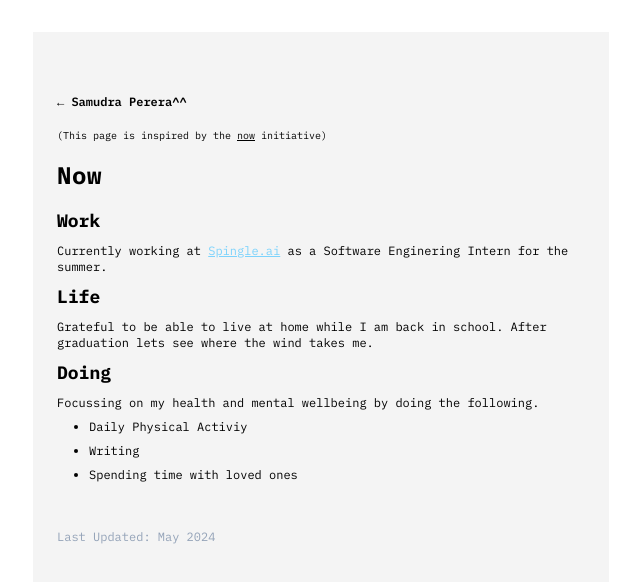
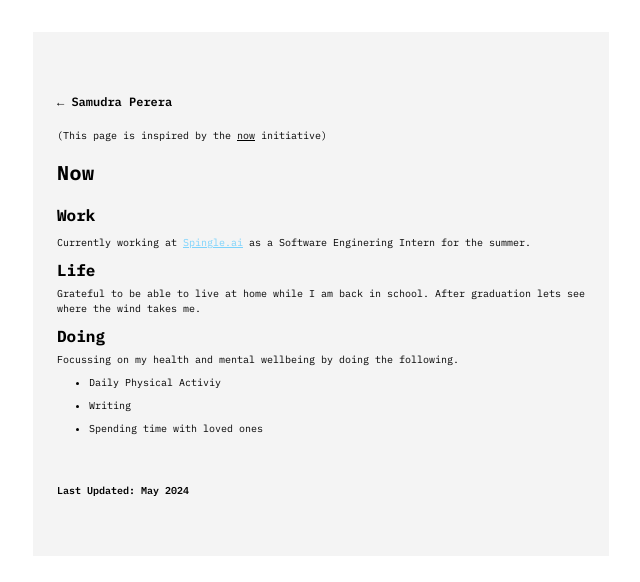
Before and after one commit to samudra-perera/portfolio-site, a React (Vite) app: page /now in a window 1280 px wide. Shown: the top 582 px of the page, without its empty margins (127-767 px from the left). Built offline with nearby package versions, Linux system fonts and the light colour scheme.

Commit message:
More QOL animations and modified back button to return back one page instead of home

```diff
--- a/src/Home.tsx
+++ b/src/Home.tsx
@@ -27,7 +27,7 @@ const Home = () => {
               width="20"
               height="20"
               viewBox="0 0 50 50"
-              className={`fill-current text-accent-${accentTheme} transition-transform transition-colors duration-500 ease-in-out group-hover:scale-110 group-hover:text-accent-hover-${accentTheme}`}
+              className={`fill-current text-accent-${accentTheme}  transition-colors duration-500 ease-in-out group-hover:scale-110 group-hover:text-accent-hover-${accentTheme}`}
             >
               <path d="M17.791,46.836C18.502,46.53,19,45.823,19,45v-5.4c0-0.197,0.016-0.402,0.041-0.61C19.027,38.994,19.014,38.997,19,39 c0,0-3,0-3.6,0c-1.5,0-2.8-0.6-3.4-1.8c-0.7-1.3-1-3.5-2.8-4.7C8.9,32.3,9.1,32,9.7,32c0.6,0.1,1.9,0.9,2.7,2c0.9,1.1,1.8,2,3.4,2 c2.487,0,3.82-0.125,4.622-0.555C21.356,34.056,22.649,33,24,33v-0.025c-5.668-0.182-9.289-2.066-10.975-4.975 c-3.665,0.042-6.856,0.405-8.677,0.707c-0.058-0.327-0.108-0.656-0.151-0.987c1.797-0.296,4.843-0.647,8.345-0.714 c-0.112-0.276-0.209-0.559-0.291-0.849c-3.511-0.178-6.541-0.039-8.187,0.097c-0.02-0.332-0.047-0.663-0.051-0.999 c1.649-0.135,4.597-0.27,8.018-0.111c-0.079-0.5-0.13-1.011-0.13-1.543c0-1.7,0.6-3.5,1.7-5c-0.5-1.7-1.2-5.3,0.2-6.6 c2.7,0,4.6,1.3,5.5,2.1C21,13.4,22.9,13,25,13s4,0.4,5.6,1.1c0.9-0.8,2.8-2.1,5.5-2.1c1.5,1.4,0.7,5,0.2,6.6c1.1,1.5,1.7,3.2,1.6,5 c0,0.484-0.045,0.951-0.11,1.409c3.499-0.172,6.527-0.034,8.204,0.102c-0.002,0.337-0.033,0.666-0.051,0.999 c-1.671-0.138-4.775-0.28-8.359-0.089c-0.089,0.336-0.197,0.663-0.325,0.98c3.546,0.046,6.665,0.389,8.548,0.689 c-0.043,0.332-0.093,0.661-0.151,0.987c-1.912-0.306-5.171-0.664-8.879-0.682C35.112,30.873,31.557,32.75,26,32.969V33 c2.6,0,5,3.9,5,6.6V45c0,0.823,0.498,1.53,1.209,1.836C41.37,43.804,48,35.164,48,25C48,12.318,37.683,2,25,2S2,12.318,2,25 C2,35.164,8.63,43.804,17.791,46.836z"></path>
             </svg>
@@ -44,7 +44,7 @@ const Home = () => {
               width="20"
               height="20"
               viewBox="0 0 50 50"
-              className={`fill-current text-accent-${accentTheme} transition-transform transition-colors duration-500 ease-in-out group-hover:scale-110 group-hover:text-accent-hover-${accentTheme}`}
+              className={`fill-current text-accent-${accentTheme} transition-colors duration-500 ease-in-out group-hover:scale-110 group-hover:text-accent-hover-${accentTheme}`}
             >
               <path d="M41,4H9C6.24,4,4,6.24,4,9v32c0,2.76,2.24,5,5,5h32c2.76,0,5-2.24,5-5V9C46,6.24,43.76,4,41,4z M17,20v19h-6V20H17z M11,14.47c0-1.4,1.2-2.47,3-2.47s2.93,1.07,3,2.47c0,1.4-1.12,2.53-3,2.53C12.2,17,11,15.87,11,14.47z M39,39h-6c0,0,0-9.26,0-10 c0-2-1-4-3.5-4.04h-0.08C27,24.96,26,27.02,26,29c0,0.91,0,10,0,10h-6V20h6v2.56c0,0,1.93-2.56,5.81-2.56 c3.97,0,7.19,2.73,7.19,8.26V39z"></path>
             </svg>
--- a/src/components/BackToMainButton.tsx
+++ b/src/components/BackToMainButton.tsx
@@ -1,10 +1,15 @@
-import { Link } from "react-router-dom";
+import { useNavigate } from "react-router-dom";
 
 const BackToMainButton = () => {
+  const navigate = useNavigate();
+
   return (
-    <Link to="/" className="text-black font-semibold text-xs">
-      <span>&#8592;</span> Samudra Perera^^
-    </Link>
+    <button
+      onClick={() => navigate(-1)}
+      className="text-black font-semibold text-xs"
+    >
+      <span>&#8592;</span> Samudra Perera
+    </button>
   );
 };
 
--- a/src/components/Container.tsx
+++ b/src/components/Container.tsx
@@ -5,7 +5,7 @@ type Props = {
 const Container = ({ children }: Props) => {
   return (
     <div className="min-h-screen flex justify-center">
-      <div className="bg-beige-light max-w-xl p-6 py-14 mt-8 mb-8 mr-96 h-fit">
+      <div className="bg-beige-light max-w-xl p-6 py-14 mt-8 mb-8 lg:mr-96 md:mr-40 sm:mr-0 h-fit">
         {children}
       </div>
     </div>
--- a/src/components/ProjectsList.tsx
+++ b/src/components/ProjectsList.tsx
@@ -13,7 +13,7 @@ const ProjectsList = () => {
             to={`/${project.url}`}
           >
             <span
-              className={`relative z-10 underline decoration-accent-${accentTheme} pr-1 group-hover:text-white`}
+              className={`relative z-10 underline transition-colors duration-500 decoration-accent-${accentTheme} pr-1 group-hover:text-white`}
             >
               {project.name}
             </span>
--- a/src/components/WritingList.tsx
+++ b/src/components/WritingList.tsx
@@ -16,7 +16,7 @@ const WritingList = () => {
             to={`/${topic.url}`}
           >
             <span
-              className={`relative z-10 underline decoration-accent-${accentTheme} pr-1 group-hover:text-white`}
+              className={`relative z-10 underline transition-colors duration-500 decoration-accent-${accentTheme} pr-1 group-hover:text-white`}
             >
               {topic.name}
             </span>
--- a/src/pages/About.tsx
+++ b/src/pages/About.tsx
@@ -11,7 +11,7 @@ const AboutLinks = [
 ];
 
 const AboutParagraphs = ({ children }) => {
-  return <p className="text-black text-xs pb-4">{children}</p>;
+  return <p className="text-black text-xxs pb-4">{children}</p>;
 };
 
 const About = () => {
--- a/src/pages/Now.tsx
+++ b/src/pages/Now.tsx
@@ -20,14 +20,12 @@ const Now = () => {
         initiative)
       </span>
       <h2
-        className={`font-bold text-2xl tracking-wide text-accent-${accentTheme} pb-4 pt-4`}
+        className={`font-bold text-xl tracking-wide text-accent-${accentTheme} pb-4 pt-4`}
       >
         Now
       </h2>
-      <h3 className={`text-accent-${accentTheme} text-lg font-bold pb-2`}>
-        Work
-      </h3>
-      <p className="text-black pb-2 text-xs">
+      <h3 className={`text-accent-${accentTheme} font-bold pb-2`}>Work</h3>
+      <p className="text-black pb-2 text-xxs">
         Currently working at{" "}
         <a
           href="https://spingle.ai/"
@@ -38,25 +36,23 @@ const Now = () => {
         </a>{" "}
         as a Software Enginering Intern for the summer.
       </p>
-      <h3 className={`text-accent-${accentTheme} text-lg font-bold pb-2`}>
-        Life
-      </h3>
-      <p className="text-black pb-2 text-xs">
+      <h3 className={`text-accent-${accentTheme} font-bold pb-1`}>Life</h3>
+      <p className="text-black pb-2 text-xxs">
         Grateful to be able to live at home while I am back in school. After
         graduation lets see where the wind takes me.
       </p>
-      <h3 className={`text-accent-${accentTheme} text-lg font-bold pb-2`}>
-        Doing
-      </h3>
-      <p className="text-black pb-2 text-xs">
+      <h3 className={`text-accent-${accentTheme} font-bold pb-1`}>Doing</h3>
+      <p className="text-black pb-2 text-xxs">
         Focussing on my health and mental wellbeing by doing the following.
       </p>
-      <ul className="list-disc pl-8 text-black text-xs pb-8">
+      <ul className="list-disc pl-8 text-black text-xxs pb-8">
         <li className="pb-2">Daily Physical Activiy</li>
         <li className="pb-2">Writing</li>
         <li className="pb-2">Spending time with loved ones</li>
       </ul>
-      <span className="text-slate-400 text-xs">Last Updated: May 2024</span>
+      <span className={`text-accent-${accentTheme} font-semibold text-xxs`}>
+        Last Updated: May 2024
+      </span>
     </Container>
   );
 };
```
